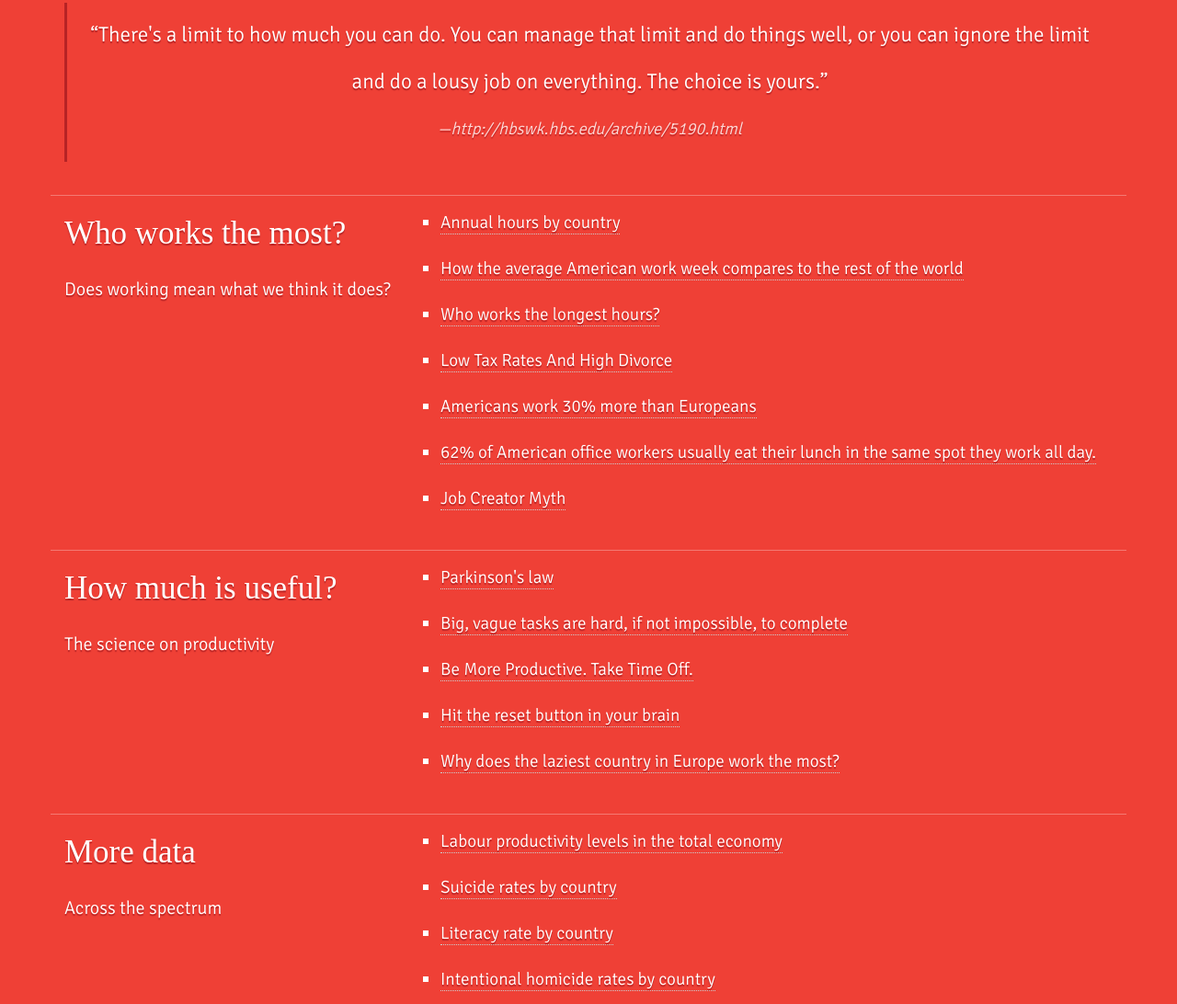
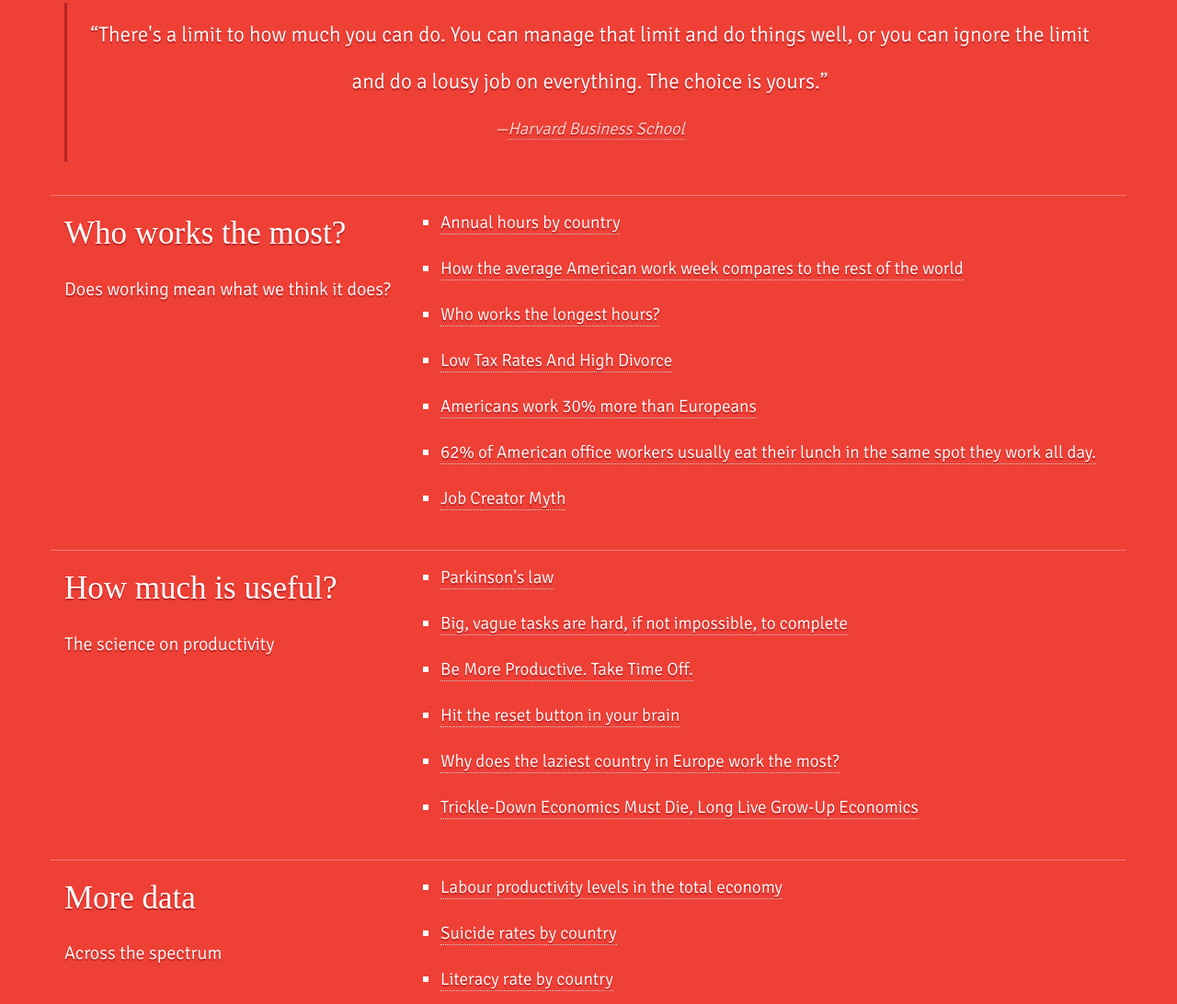
Before and after one commit to christabor/overworked, a plain HTML site: page index.html in a window 1280 px wide. Shown: the part 4220-5312 px from the top of the page at 92% size. Drawn offline with nearby package versions, Linux system fonts and the light colour scheme; a web font is replaced by a local one.

Commit message:
Add a link

```diff
--- a/index.html
+++ b/index.html
@@ -188,7 +188,7 @@
                     <blockquote>
                         &ldquo;There's a limit to how much you can do. You can manage that limit and do things well, or you can ignore the limit and do a lousy job on everything. The choice is yours.&rdquo;
                         <br>
-                        <cite>&mdash;http://hbswk.hbs.edu/archive/5190.html</cite>
+                        <cite>&mdash;<a href="http://hbswk.hbs.edu/archive/5190.html">Harvard Business School</a></cite>
                     </blockquote>
                 </div>
             </div>
@@ -247,6 +247,9 @@
                         </li>
                         <li>
                             <a target="_blank" href="http://m.theatlantic.com/business/archive/2012/05/why-does-the-laziest-country-in-europe-work-the-most/257792/">Why does the laziest country in Europe work the most?</a>
+                        </li>
+                        <li>
+                            <a href="https://medium.com/basic-income/trickle-down-economics-must-die-long-live-grow-up-economics-5b8334a0db76">Trickle-Down Economics Must Die, Long Live Grow-Up Economics</a>
                         </li>
                     </ul>
                 </div>
```
